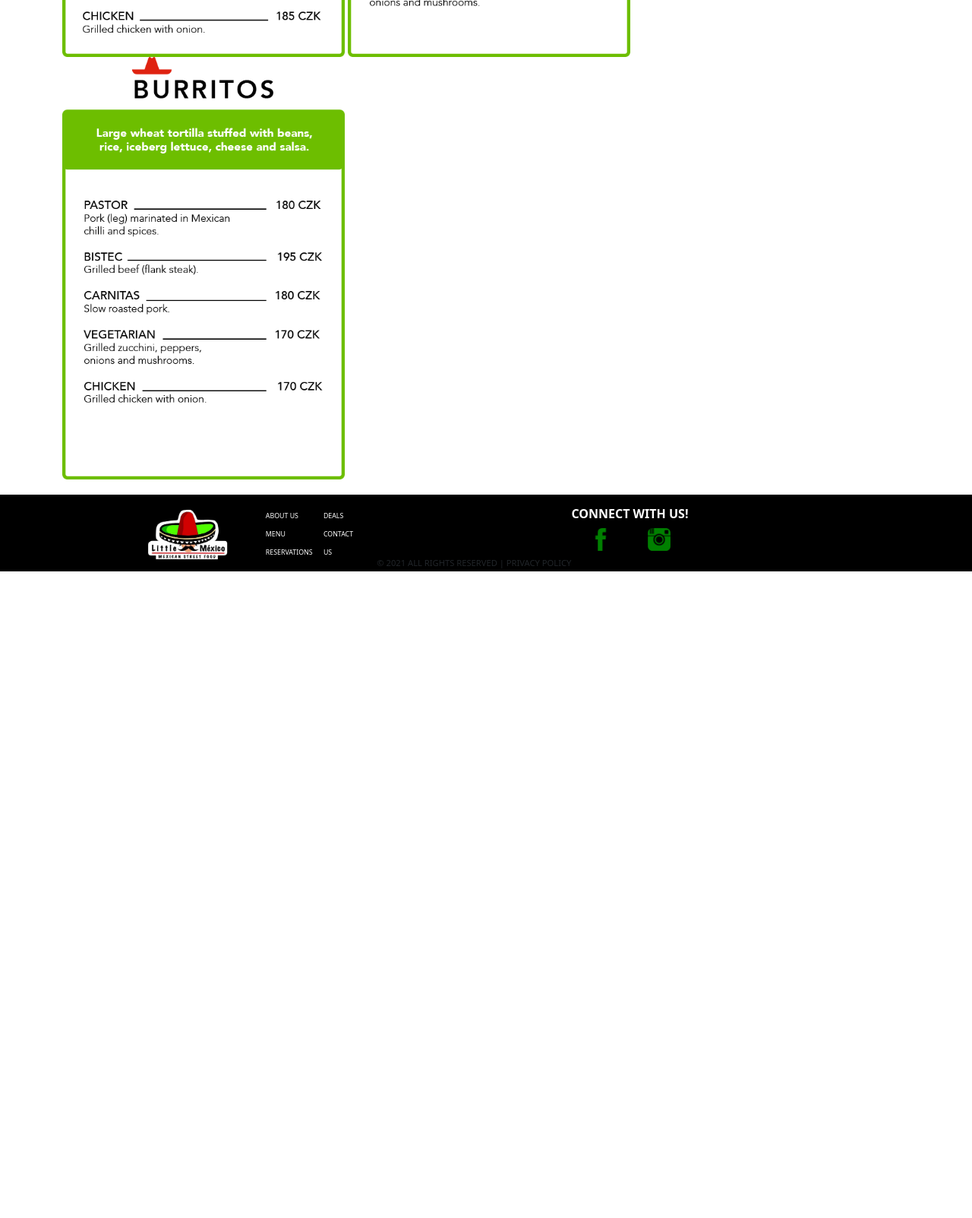
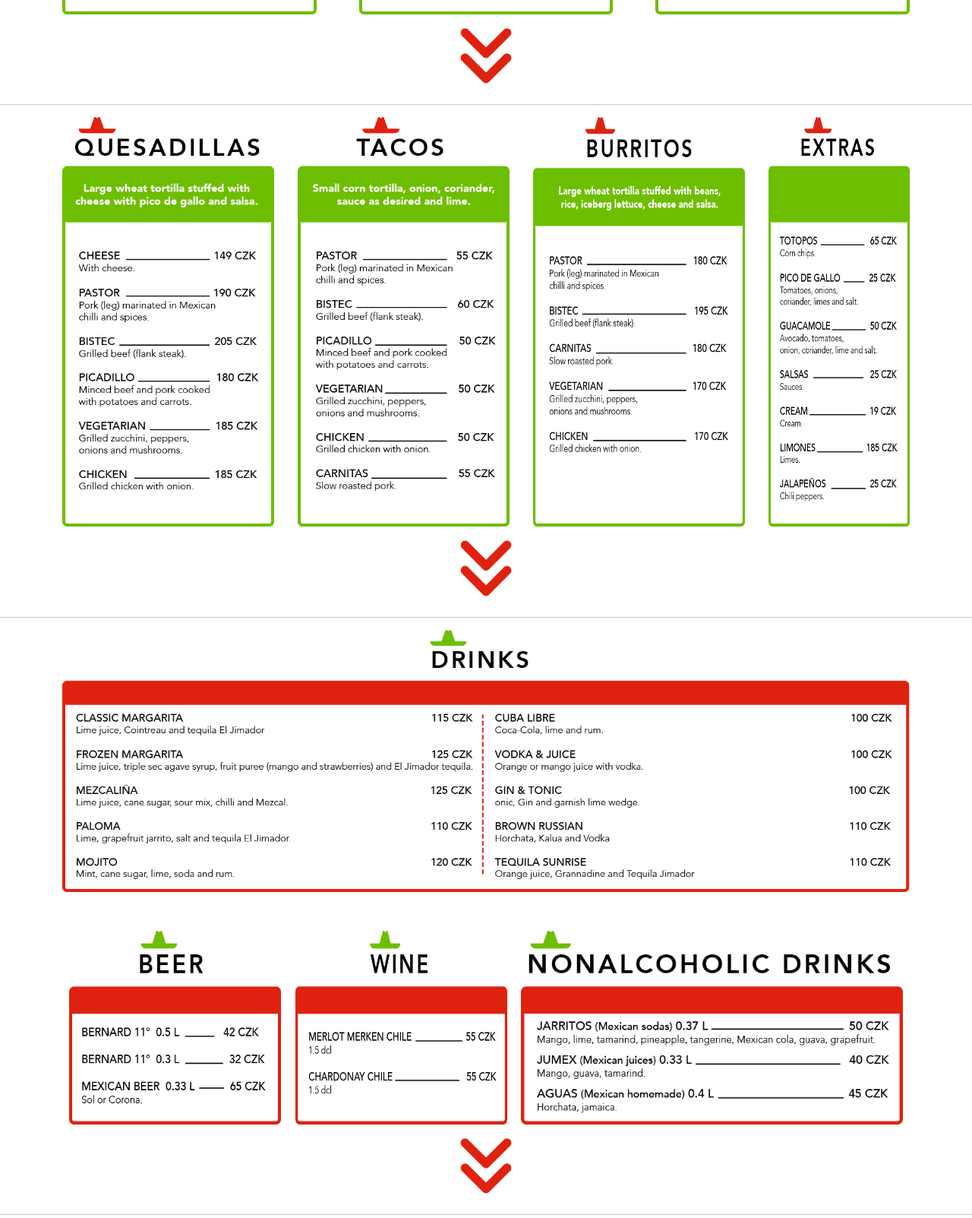
Before and after one commit to fabian-guevara/little-mexico, a plain HTML site: page menu.html in a window 1280 px wide. Shown: the part 640-2243 px from the top of the page at 76% size. Before the commit the page ends 1392 px from the top, so only its background shows below. Drawn offline with nearby package versions, Linux system fonts and the light colour scheme.

Commit message:
added menu for desktop

```diff
--- a/menu.html
+++ b/menu.html
@@ -22,7 +22,7 @@
                 <a class="nav-link " aria-current="page" href="./index.html">ABOUT US</a>
               </li>
               <li class="nav-item">
-                <a class="nav-link" href="./menu.html">MENU</a>
+                <a class="nav-link" :selected href="./menu.html">MENU</a>
               </li>
               <li class="nav-item">
                 <a class="nav-link"   href="./reservations.html">RESERVATIONS</a>
@@ -39,13 +39,38 @@
       </nav>
       <hr class="nav-line"/>
 
-      <div class="container menu-nsb">
-        <img class="col-lg-4 col-sm-12" src="./images/menu-nachos.png" alt="menu nachos" srcset="">
-        <img class="col-lg-4 col-sm-12" src="./images/menu-sopes.png" alt="menu sopes" srcset="">
-        <img class="col-lg-4 col-sm-12" src="./images/menu-burritos.png" alt="menu burritos" srcset="">
+
+      <div class="container menu-nsb" id="menu1">
+        <img class="img-fluid col-lg-4 col-sm-12 col-md-3 item-menu" src="./images/menu/menu-nachos.png" alt="menu nachos" srcset="">
+        <img class="img-fluid col-lg-4 col-sm-12 col-md-3 item-menu" src="./images/menu/menu-sopes.png" alt="menu sopes" srcset="">
+        <img class="img-fluid col-lg-4 col-sm-12 col-md-3 item-menu" src="./images/menu/menu-burritos.png" alt="menu burritos" srcset="">
+      </div>
+
+      <a href="#menu2" class="anchor-next"> <img   src="./images/iconos/flechas.png"  class="button-next" alt="" srcset=""></a>
+        <hr>
+       <div class="container menu-nsb" id="menu2">
+        <img class="img-fluid col-lg-3 col-sm-12 col-md-3 item-menu2" src="./images/menu/menu-quesadillas.png" alt="menu nachos" srcset="">
+        <img class="img-fluid col-lg-3 col-sm-12 col-md-3 item-menu2" src="./images/menu/menu-tacos.png" alt="menu sopes" srcset="">
+        <img class="img-fluid col-lg-3 col-sm-12 col-md-3 item-menu2" src="./images/menu/menu-burritos.png" alt="menu burritos" srcset="">
+        <img class="img-fluid col-lg-2 col-sm-12 col-md-3 item-menu2" src="./images/menu/menu-extras.png" alt="menu burritos" srcset="">
 
       </div>
+      <a href="#menu3" class="anchor-next"> <img   src="./images/iconos/flechas.png"  class="button-next" alt="" srcset=""></a>
+      <hr>
+     <div class="container menu-drinks" id="menu3">
+      <img class="img-fluid col-lg-12 col-sm-12 col-md-3 " id="drinks" src="./images/menu/menu-drinks.png" alt="menu sopes" srcset="">
+    </div>
+    <div class="container  menu-drinks-div">
+      <img class="img-fluid col-lg-3 col-sm-12 col-md-3 item-menu3" id="beer" src="./images/menu/menu-beer.png" alt="menu burritos" srcset="">
+      <img class="img-fluid col-lg-3 col-sm-12 col-md-3 item-menu3" id="wine" src="./images/menu/menu-wine.png" alt="menu nachos" srcset="">
+      <img class="img-fluid col-lg-6 col-sm-12 col-md-3 item-menu3" id="nealko" src="./images/menu/menu-nonalcoholicdrinks.png" alt="menu nachos" srcset="">
+    </div>
+    <a href="#menu4" class="anchor-next"> <img   src="./images/iconos/flechas.png"  class="button-next" alt="" srcset=""></a>
+    <hr>
+   <div class="container menu-nsb" id="menu4">
 
+    <img class="img-fluid col-lg-12 col-sm-12 col-md-8 item-menu4"  src="./images/menu/menu-shots.png" alt="menu sopes" srcset="">
+  </div>
       <footer class="">
            <div class="footer-logo-links">
             <a class="navbar-brand" href="#">
@@ -67,15 +92,12 @@
                 </div>
                 <div class="col-6">
                     <ul>
-
                           <li class="nav-item">
                             <a class="footer-link" aria-current="page" href="#">DEALS</a>
                           </li>
                           <li class="nav-item">
                             <a class="footer-link" href="#">CONTACT US</a>
                           </li>
-
-
                     </ul>
                 </div>
             </div>
@@ -90,8 +112,8 @@
                 </div>
                 <div class="social-logos-wrapper">
 
-                    <a href="https://www.facebook.com/Littlemexicocz/" target="_blank"> <img src="./images/facebook-xxl.png" class="social-logo" alt="facebook logo" srcset=""></a>
-                    <a href="https://www.instagram.com/littlemexicoprague2/" target="_blank"> <img src="./images/instagram-xxl.png" class="social-logo" alt="instagram logo" srcset=""></a>
+                    <a href="https://www.facebook.com/Littlemexicocz/" target="_blank"> <img src="./images/iconos/facebook.png" class="social-logo" alt="facebook logo" srcset=""></a>
+                    <a href="https://www.instagram.com/littlemexicoprague2/" target="_blank"> <img src="./images/iconos/insta.png" class="social-logo" alt="instagram logo" srcset=""></a>
                 </div>
            </div>
       </footer>
--- a/style.css
+++ b/style.css
@@ -1,3 +1,6 @@
+html{
+    scroll-behavior: smooth;
+}
 BODY{
 font-family:"Avenir Medium", "Avenir Book", "Avenir Black", "Avenir Light", "Avenir Heavy";
 }
@@ -6,7 +9,7 @@ ul{
 }
 .navbar{
     background-color: black;
-    padding: 15%;
+    padding: 10%;
     /* font-size: 26pt; */
     letter-spacing: 6px;
     width: 100%;
@@ -17,7 +20,7 @@ input{
     margin-bottom: 10px !important;
 }
 .navbar-nav{
-    max-width: 80% !important;
+    /* max-width: 80% !important; */
     display: flex;
     justify-content: space-between;
 }
@@ -27,9 +30,10 @@ input{
 }
 
 .nav-link{
-        position: relative;
-        color:#FFFFFF;
-    margin: 0px 15px;}
+    position: relative;
+    color:#FFFFFF;
+    margin: 0px 15px;
+}
 
 .nav-link:hover{
     color: #FFFFFF;
@@ -45,7 +49,7 @@ input{
         opacity: 0;
         transition: opacity 0.3s ease 0s, transform 0.3s ease 0s;
         transform: translateY(20px);
-    }
+}
 
 .welcome{
 max-width: 100%;
@@ -67,13 +71,16 @@ max-width: 100%;
 }
 
 
-
-.next-button{
+.anchor-next{
     display: flex;
     flex-direction: column;
     align-items: center;
-    margin-top: 10px;
+    margin-top: 15x;
     margin-bottom: 10px;
+}
+.button-next{
+
+    max-width: 8%;
 }
 
 .about-us{
@@ -109,20 +116,22 @@ footer{
     margin-top: 50px;
     background-color: black;
     padding-top: 1%;
-    padding-left: 15%;
+    padding-left: 10%;
     /* margin-left: 15%; */
     display: flex;
     flex-direction: row;
     margin-top: 20px;
+    display: flex;
+    justify-content: space-around;
 }
 .footer-logo-links{
     display: flex;
     flex-direction: row;
+    /* margin-right: 5%; */
 }
 .footer-link:hover{
     color: white;
     bottom: 10%;
-
 }
 .footer-link-wrapper{
     display: flex;
@@ -133,12 +142,9 @@ footer{
 .footer-link{
     text-decoration: none;
     color: white;
-    margin-right: 2%;
     font-size: 55%;
 }
-.footer-link-1{
-    max-width: 80%;
-}
+
 .rights-dev{
     text-align: center;
     font-size: 70%;
@@ -212,11 +218,37 @@ textarea{
     margin-bottom: 5%;
     max-width: 55%;
 }
-* MENU */
+/* MENU */
 .menu-nsb{
     display: flex;
     justify-content: space-between;
 }
+.item-menu{
+    max-width: 30% !important;
+}
+.item-menu2{
+    max-width: 25% !important;
+}
+.item-menu3{
+    max-width: 30% !important;
+
+}
+.menu-drinks{
+    display: flex;
+    flex-direction: column ;
+}
+.menu-drinks-div{
+    margin-top: 4%;
+    display: flex;
+    justify-content: space-around;
+    max-height: 40% !important;
+}
+#nealko{
+    /* height: 80% !important; */
+    align-self: flex-start;
+    max-width: 45% !important;
+}
+
 /* DEALS */
 .banner-taco {
     font-size: 72px;
```
Also changed, not shown: deals.html (+5 -5 lines), index.html (+2 -2 lines), reservations.html (+1 -1 lines), images/iconos/facebook.png (added), images/iconos/flechas.png (added), images/iconos/insta.png (added), images/menu/menu-beer.png (added), images/menu/menu-burritos.png (renamed from images/menu-burritos.png), images/menu/menu-drinks.png (added), images/menu/menu-extras.png (added), images/menu/menu-nachos.png (renamed from images/menu-nachos.png), images/menu/menu-nonalcoholicdrinks.png (added), images/menu/menu-quesadillas.png (added), images/menu/menu-shots.png (added), 3 more files, 1 other file.
